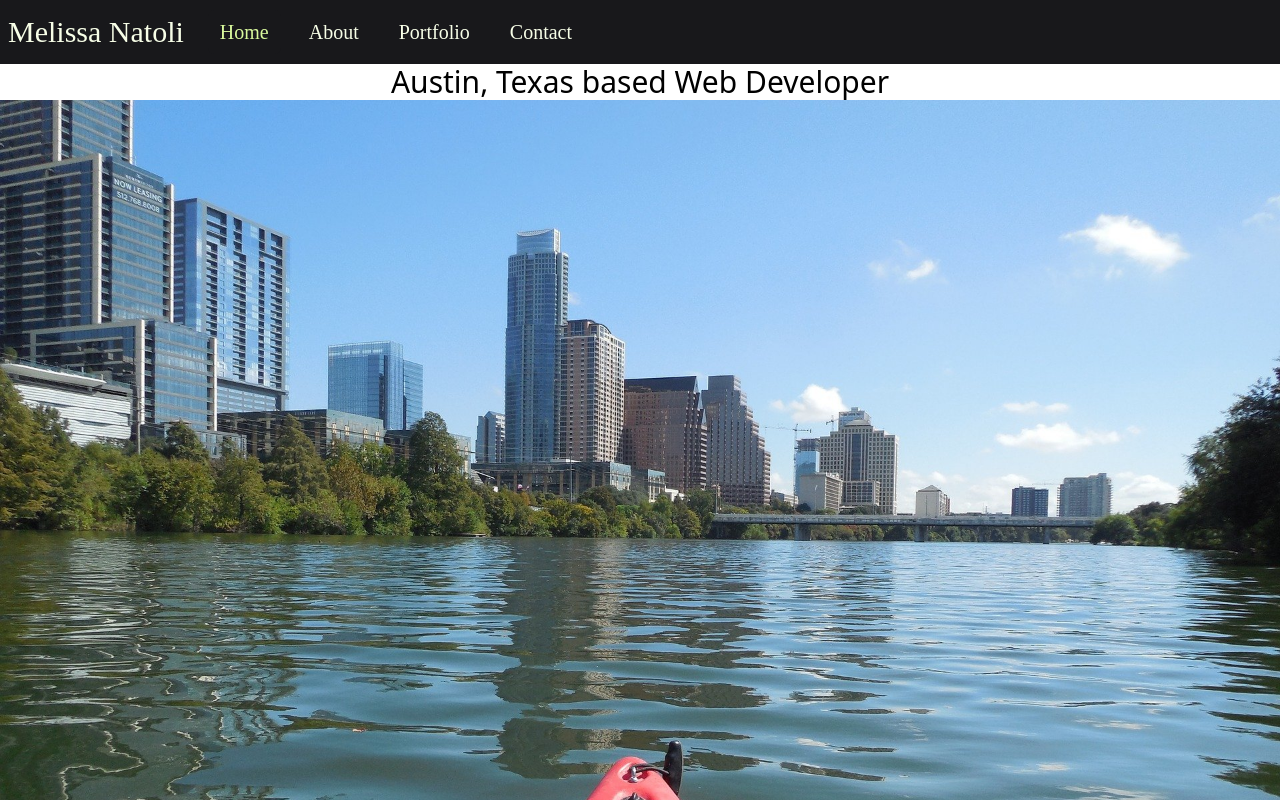
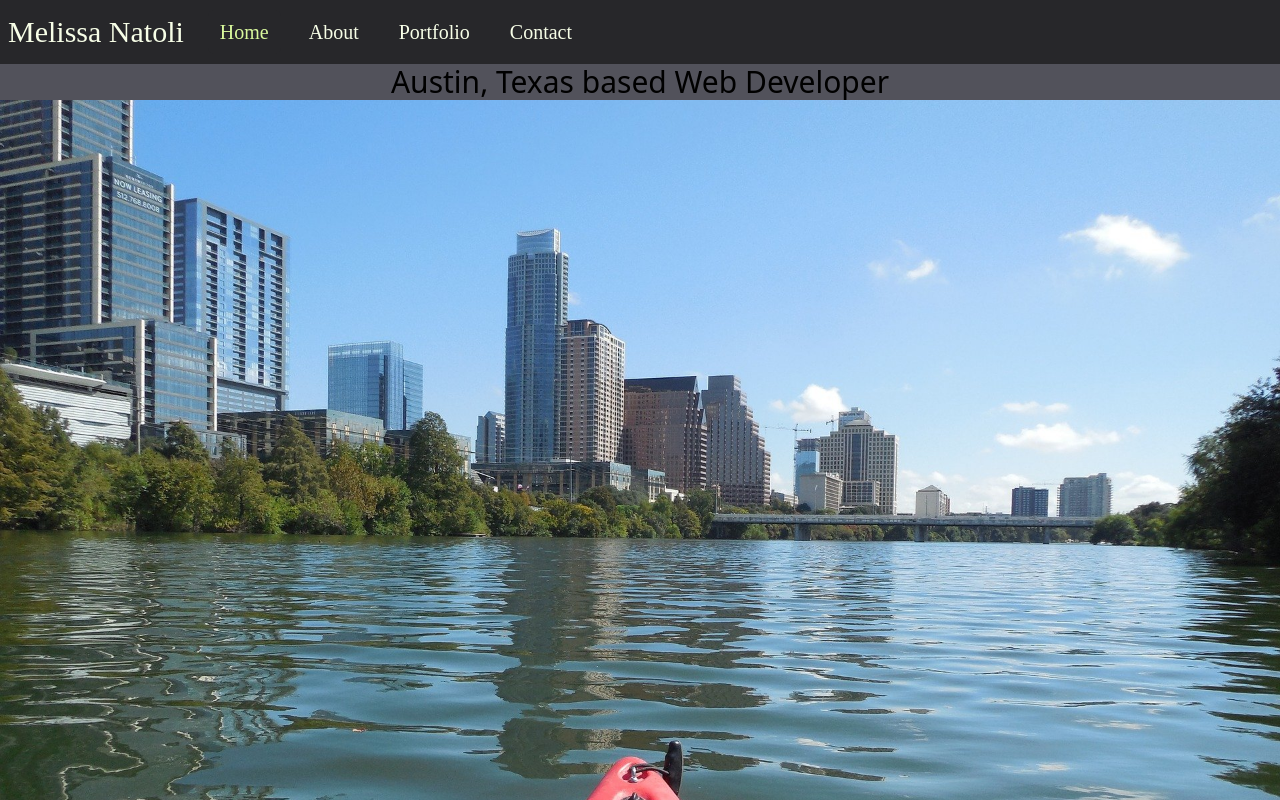
Before and after one commit to misn0147/Melissa-Natoli, a React (Create React App) app: page / in a window 1280 px wide. Shown: the top 800 px of the page. Built offline with nearby package versions, Linux system fonts and the light colour scheme; a web font is replaced by a local one.

Commit message:
styling to about page

```diff
--- a/public/index.html
+++ b/public/index.html
@@ -32,7 +32,7 @@
     -->
     <title>Melissa Natoli</title>
   </head>
-  <body>
+  <body class="bg-gray-600">
     <noscript>You need to enable JavaScript to run this app.</noscript>
     <div id="root"></div>
     <!--
--- a/src/components/About/index.js
+++ b/src/components/About/index.js
@@ -5,19 +5,20 @@ import myResume from "../../assets/MelissaNResume.pdf";
 function About() {
     return (
         <section className="my-5">
-            <h1 className="titles">
+            <h1 className="text-center text-xl font-serif text-lime-100">
                 About Me
             </h1>
-            <hr></hr>
-            <div id="container">
-                <div className="img-text-box col">
-                <div className="img-box col-lg-4"><img src={myPhoto} alt="Me" className="margin-block my-pic"/></div>
-                <div className="my-2 margin-block col-lg-8">
+            <hr className="w-2/3 h-3 mx-auto text-lime-100"></hr>
+            <div className="mx-auto max-w-95 md:max-w-3/4">
+                <div className="justify-center md:grid md:grid-cols-3 md:gap-x-7">
+                <img src={myPhoto} alt="me" className="max-w-3/4 flex justify-center mx-auto md:max-w-95"/>
+                <div className="md:col-span-2 text-lime-100">
                     <p>
-                        I am a MERN Stack Developer holding a Bachelor of Science in Hospitality Management from Texas Tech University. I recently earned a certificate in Full Stack Development from the University of Texas. Skilled at writing well-designed, testable, and efficient code using current best practices in Web development.
+                        I am a MERN Stack Developer holding a Bachelor of Science in Hospitality Management from Texas Tech University. I recently earned a certificate in Full Stack Development from the University of Texas and am skilled at writing well-designed, testable, and efficient code using current best practices in Web development.
                     </p>
-                    <p>What I bring to every project:</p>
-                    <ul className="bullets">
+                    <br></br>
+                    <p className="underline text-blue-100">What I bring to every project:</p>
+                    <ul className="list-inside list-disc text-blue-100">
                         <li>Problem-solving skills and perseverance with the ability to learn new concepts quickly</li>
                         <li>
                             Dedication to teamwork and flexible collaboration
@@ -31,15 +32,17 @@ function About() {
                             challenges
                         </li>
                     </ul>
+                    <br></br>
                     <p>
                         When I'm not coding, I enjoy travelling the world, playing and watching sports, practicing the ukulele, and spending time with my two little dogs - Toby and Cheesepuff.
                     </p>
                 </div>
                 </div>
             </div>
-            <div className="boxes">
-                <h3 className="titles">My Technical Skills</h3>
-                <ul>
+            <br></br>
+            <div className="shadow-box p-2 max-w-95 md:max-w-3/4 mx-auto flex-col justify-center">
+                <h3 className="text-center text-xl font-serif text-purple-100 underline">My Technical Skills</h3>
+                <ul className="text-purple-100 md:mx-auto md:text-center">
                     <li>
                         <u>Programming Languages:</u> HTML, CSS, JavaScript
                     </li>
@@ -56,7 +59,8 @@ function About() {
                         Handlebars, Git, Bash, Heroku, IndexedDB
                     </li>
                 </ul>
-                <a className="resume-button" href={myResume}><button>Download my Resume</button></a>
+                <br></br>
+                <div className="flex"><button className="flex justify-center mx-auto"><a className="bg-gray-300 hover:bg-gray-400 text-gray-800 font-bold py-2 px-4 rounded items-center mx-auto flex justify-center" href={myResume} rel="noreferrer" target="_blank"><svg class="fill-current w-4 h-4 mr-2" viewBox="0 0 20 20"><path d="M13 8V2H7v6H2l8 8 8-8h-5zM0 18h20v2H0v-2z"/></svg><span>Download my Resume</span></a></button></div>
             </div>
         </section>
     );
--- a/src/components/Footer/index.js
+++ b/src/components/Footer/index.js
@@ -2,7 +2,7 @@ import { SocialIcon } from "react-social-icons";
 
 function Footer() {
     return (
-        <footer className="relative bg-gray-400">
+        <footer className="relative">
             <div className="inset-x-0 flex justify-between items-center mx-0.5 md:justify-center">
                 <div className="md:px-5">
                     <SocialIcon
--- a/src/components/Nav/index.js
+++ b/src/components/Nav/index.js
@@ -10,15 +10,15 @@ function Nav(props) {
     }
 
     return (
-        <Disclosure as="nav" className="bg-gray-900">
+        <Disclosure as="nav" className="bg-gray-800">
             {({ open }) => (
                 <>
                     <div className="max-w-full mx-auto px-2 sm:px-6 lg:px-8">
                         <div className="relative flex items-center justify-between h-16">
-                            <span className="text-3xl font-serif bg-gray-900 text-lime-50">Melissa Natoli</span>
+                            <span className="text-3xl font-serif text-lime-50">Melissa Natoli</span>
                             <div className="inset-y-0 left-0 flex items-center sm:hidden">
                                 {/* Mobile menu button*/}
-                                <Disclosure.Button className="md:hidden inline-flex items-center justify-center p-2 rounded-md text-gray-400 hover:text-lime-50 hover:bg-gray-700 focus:outline-none focus:ring-2 focus:ring-inset focus:ring-white focus:text-lime-50">
+                                <Disclosure.Button className="md:hidden inline-flex items-center justify-center p-2 rounded-md text-gray-400 hover:text-lime-50 hover:bg-gray-900 focus:outline-none focus:ring-2 focus:ring-inset focus:ring-white focus:text-lime-50">
                                     <span className="sr-only">
                                         Open main menu
                                     </span>
@@ -47,8 +47,8 @@ function Nav(props) {
                                                 }
                                                 className={classNames(
                                                     props.currentPage === tab
-                                                        ? "text-xl font-serif bg-gray-900 text-lime-200"
-                                                        : "text-xl font-serif text-gray-300 hover:bg-gray-700 hover:text-lime-50",
+                                                        ? "text-xl font-serif bg-gray-800 text-lime-200"
+                                                        : "text-xl font-serif text-gray-300 hover:bg-gray-900 hover:text-lime-50",
                                                     "text-xl font-serif px-3 py-2 rounded-md text-sm font-medium text-lime-50"
                                                 )}
                                             >
@@ -70,7 +70,7 @@ function Nav(props) {
                                     onClick={() => props.handlePageChange(tab)}
                                     className={classNames(
                                         props.currentPage === tab
-                                            ? "font-serif bg-gray-900 text-lime-200"
+                                            ? "font-serif bg-gray-800 text-lime-200"
                                             : "font-serif text-gray-300 hover:bg-gray-700 hover:text-lime-50",
                                         "font-serif block px-3 py-2 rounded-md text-base font-medium text-lime-50"
                                     )}
--- a/tailwind.config.js
+++ b/tailwind.config.js
@@ -9,14 +9,23 @@ module.exports = {
     },
     screens: {
       'md': '768px'
-      // => @media (min-width: 768px) { ... }
     },
     extend: {},
     colors: {
       'light': '#E4F0D0',
       gray: colors.gray,
       lime: colors.lime,
+      blue: colors.blue,
+      purple: colors.purple
     },
+    maxWidth: {
+      '3/4': '75%',
+      '1/2': '50%',
+      '95': '95%',
+    },
+    boxShadow: {
+      'box': '0 2px 5px 0 rgba(0, 0, 0, 0.5)',
+    }
   },
   variants: {
     extend: {},
```
Also changed, not shown: src/index.css (+0 -512 lines).
